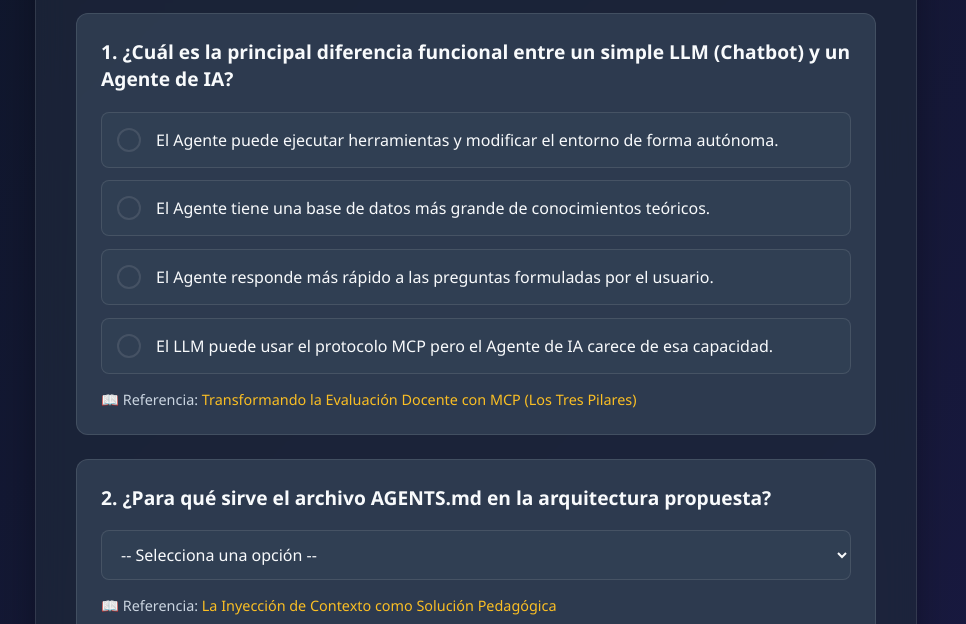
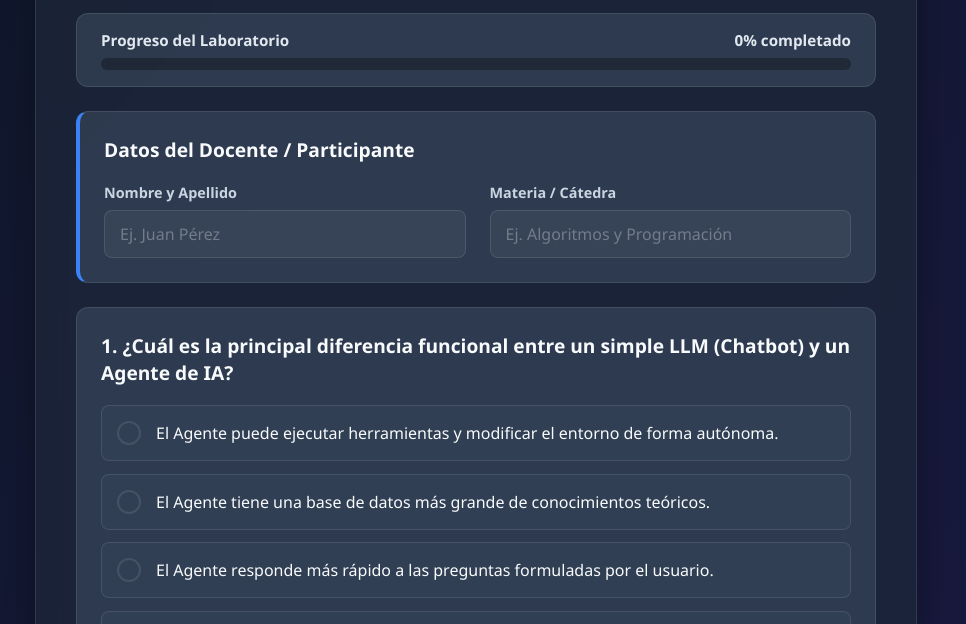
Before and after one commit to Alvaro-Ustarez-Unju/plantilla-taller-docente-mcp, a plain HTML site: page index.html in a window 1280 px wide. Shown: the part 162-786 px from the top of the page, without its empty margins (164-1130 px from the left). Drawn offline with Linux system fonts and the light colour scheme.

Commit message:
Add progress bar and participant data section

```diff
--- a/app.js
+++ b/app.js
@@ -297,11 +297,41 @@ function init() {
         container.appendChild(card);
     });
 
+    // Add student data fields to required keys
+    requiredKeys.push('student_name', 'student_materia');
+
+    // Bind event listeners for student data
+    ['student_name', 'student_materia'].forEach(id => {
+        document.getElementById(id).addEventListener('input', (e) => {
+            const val = e.target.value.trim();
+            if (val) {
+                state[id] = val;
+            } else {
+                delete state[id];
+            }
+            checkCompletion();
+        });
+    });
+
     document.getElementById('btn-export').onclick = exportJSON;
+    checkCompletion(); // Initial check to set progress to 0
 }
 
 function checkCompletion() {
-    const isComplete = requiredKeys.every(k => state[k] !== undefined && state[k] !== "");
+    let completedCount = 0;
+    requiredKeys.forEach(k => {
+        if (state[k] !== undefined && state[k] !== "") {
+            completedCount++;
+        }
+    });
+
+    const percentage = Math.round((completedCount / requiredKeys.length) * 100);
+
+    // Update progress UI
+    document.getElementById('progress-bar').style.width = `${percentage}%`;
+    document.getElementById('progress-text').innerText = `${percentage}% completado`;
+
+    const isComplete = completedCount === requiredKeys.length;
     document.getElementById('btn-export').disabled = !isComplete;
 }
 
--- a/index.html
+++ b/index.html
@@ -13,6 +13,32 @@
             <p>Evalúa tus conocimientos del <a href="https://sites.google.com/fi.unju.edu.ar/integracion-de-agentes-de-ia/" target="_blank">Taller de Agentes de IA en Docencia</a>.</p>
         </header>
 
+        <!-- Progress bar -->
+        <div class="progress-container">
+            <div class="progress-labels">
+                <span>Progreso del Laboratorio</span>
+                <span id="progress-text">0% completado</span>
+            </div>
+            <div class="progress-track">
+                <div class="progress-bar-fill" id="progress-bar"></div>
+            </div>
+        </div>
+
+        <!-- Student data -->
+        <section class="question-card student-card">
+            <h3>Datos del Docente / Participante</h3>
+            <div class="form-grid">
+                <div class="form-group">
+                    <label for="student_name">Nombre y Apellido</label>
+                    <input type="text" id="student_name" class="modern-input" placeholder="Ej. Juan Pérez">
+                </div>
+                <div class="form-group">
+                    <label for="student_materia">Materia / Cátedra</label>
+                    <input type="text" id="student_materia" class="modern-input" placeholder="Ej. Algoritmos y Programación">
+                </div>
+            </div>
+        </section>
+
         <main id="quiz-container">
             <!-- Preguntas inyectadas por JS -->
         </main>
--- a/styles.css
+++ b/styles.css
@@ -123,6 +123,86 @@ header a {
     color: #fbbf24;
     text-decoration: none;
 }
+/* Progress Bar */
+.progress-container {
+    background: var(--card-bg);
+    border: 1px solid var(--glass-border);
+    border-radius: 12px;
+    padding: 1rem 1.5rem;
+    margin-bottom: 1.5rem;
+}
+
+.progress-labels {
+    display: flex;
+    justify-content: space-between;
+    margin-bottom: 0.5rem;
+    font-size: 0.95rem;
+    font-weight: 600;
+    color: #e2e8f0;
+}
+
+.progress-track {
+    background: rgba(0, 0, 0, 0.3);
+    border-radius: 8px;
+    height: 12px;
+    overflow: hidden;
+}
+
+.progress-bar-fill {
+    height: 100%;
+    width: 0%;
+    background: linear-gradient(90deg, #3b82f6, #10b981);
+    transition: width 0.4s ease;
+}
+
+/* Formularios del Participante */
+.student-card {
+    border-left: 4px solid var(--primary);
+}
+
+.form-grid {
+    display: flex;
+    gap: 1.5rem;
+    margin-top: 1rem;
+    flex-wrap: wrap;
+}
+
+.form-group {
+    flex: 1;
+    min-width: 250px;
+    display: flex;
+    flex-direction: column;
+    gap: 0.5rem;
+}
+
+.form-group label {
+    font-size: 0.9rem;
+    color: #cbd5e1;
+    font-weight: 600;
+}
+
+.modern-input {
+    width: 100%;
+    padding: 12px 15px;
+    background: rgba(255, 255, 255, 0.05);
+    border: 1px solid rgba(255, 255, 255, 0.1);
+    border-radius: 8px;
+    color: var(--text-color);
+    font-size: 1rem;
+    font-family: inherit;
+    transition: all 0.3s ease;
+    box-sizing: border-box;
+}
+
+.modern-input:focus {
+    outline: none;
+    border-color: var(--primary);
+    background: rgba(255, 255, 255, 0.1);
+}
+.modern-input::placeholder {
+    color: rgba(255, 255, 255, 0.3);
+}
+
 .ref-link a:hover {
     text-decoration: underline;
 }
```
